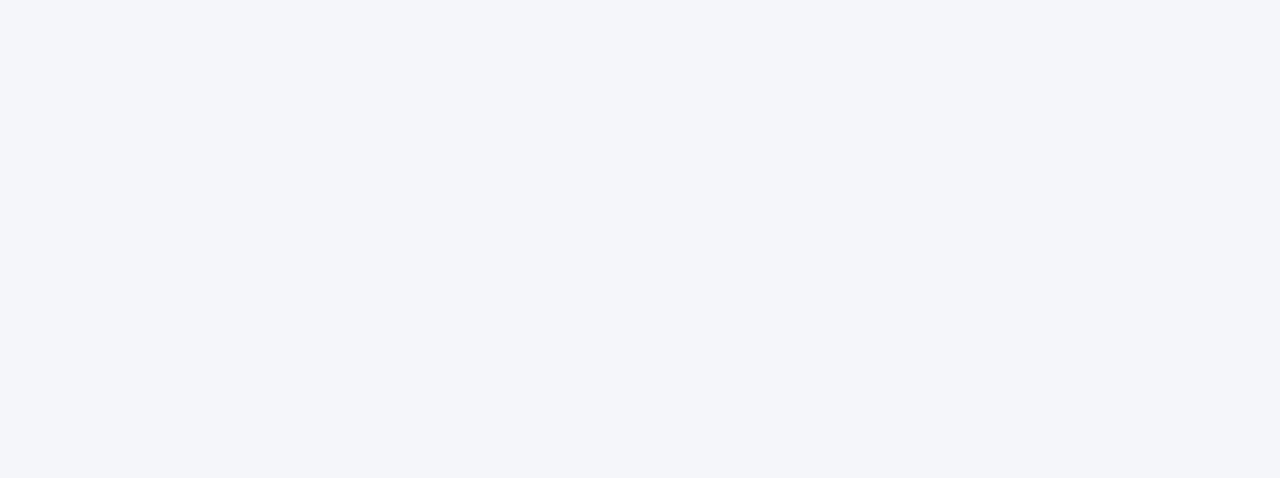
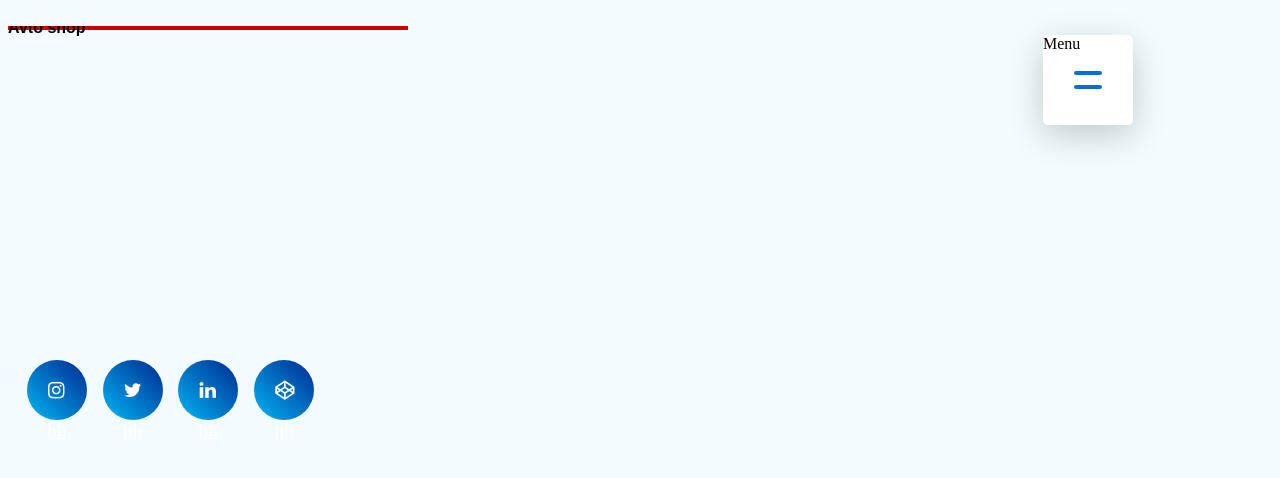
Before and after one commit to Ayaryga/git-pro, a website: page app/index.html in a window 1280 px wide. Drawn offline with Linux system fonts and the light colour scheme.

Commit message:
first  commit

```diff
--- a/app/index.html
+++ b/app/index.html
@@ -25,7 +25,50 @@
 
 
 <main>
+    <div class="logo-container">
+        <h1 id="page-logo">Avto shop</h1>
+    </div>
 
+    <nav class="nav">
+        <label for="menu-cb">Menu</label>
+        <input type="checkbox" class="nav__cb" id="menu-cb"/>
+
+        <div class="nav__content">
+          <ul class="nav__items">
+            <li class="nav__item">
+              <span class="nav__item-text">
+                Home
+              </span>
+            </li>
+            <li class="nav__item">
+              <span class="nav__item-text">
+                Works
+              </span>
+            </li>
+            <li class="nav__item">
+              <span class="nav__item-text">
+                About
+              </span>
+            </li>
+            <li class="nav__item">
+              <span class="nav__item-text">
+                Contact
+              </span>
+            </li>
+          </ul>
+        </div>
+        <label class="nav__btn" for="menu-cb"></label>
+      </nav>
+    <div class="social-container">
+        <ul class="social-icons">
+            <li>
+                <a href="#">hh<i class="fa fa-instagram"></i></a>
+            </li>
+            <li><a href="#">hh<i class="fa fa-twitter"></i></a></li>
+            <li><a href="#">hh<i class="fa fa-linkedin"></i></a></li>
+            <li><a href="#">hh<i class="fa fa-codepen"></i></a></li>
+        </ul>
+    </div>
 </main>
     <footer>
 
--- a/app/scss/style.scss
+++ b/app/scss/style.scss
@@ -275,3 +275,83 @@ body {
 .nav__cb:checked ~ .nav__btn:after {
   transform: translateY(-7px) rotate(225deg);
 }
+
+
+// ------------------------------------------
+
+@import url(https://cdnjs.cloudflare.com/ajax/libs/font-awesome/4.6.3/css/font-awesome.css);
+
+$timing        : 265ms;
+$iconColor     : #00B5F5;
+$accent        : #002A8F;
+$bluefade      : #0043E0;
+$gradient      : #00B5F5;
+
+@mixin transformScale($size: 1) {
+    transform: scale($size);
+    -ms-transform: scale($size);
+    -webkit-transform: scale($size);
+}
+
+body {
+    background-color: rgba($iconColor, 0.05);
+}
+
+.social-container {
+    width: 400px;
+    margin: 40vh auto;
+    text-align: center;
+}
+
+.social-icons {
+    padding: 0;
+    list-style: none;
+    margin: 1em;
+
+    li {
+        display: inline-block;
+        margin: 0.15em;
+        position: relative;
+        font-size: 1.2em;
+
+    }
+
+    i {
+        color: #fff;
+        position: absolute;
+        top: 21px;
+        left: 21px;
+        transition: all $timing ease-out;
+    }
+
+    a {
+        display: inline-block;
+
+        &:before {
+            @include transformScale();
+            content: " ";
+            width: 60px;
+            height: 60px;
+            border-radius: 100%;
+            display: block;
+            background: linear-gradient(45deg, $iconColor, $accent);
+            transition: all $timing ease-out;
+        }
+
+        &:hover:before {
+            transform: scale(0);
+            transition: all $timing ease-in;
+        }
+
+        &:hover i {
+            @include transformScale(2.2);
+            color: $iconColor;
+            background: -webkit-linear-gradient(45deg, $iconColor, $accent);
+
+            background-clip: text;
+            -webkit-text-fill-color: transparent;
+            transition: all $timing ease-in;
+        }
+    }
+
+}
```
Also changed, not shown: app/css/style.min.css, 2 other files.
